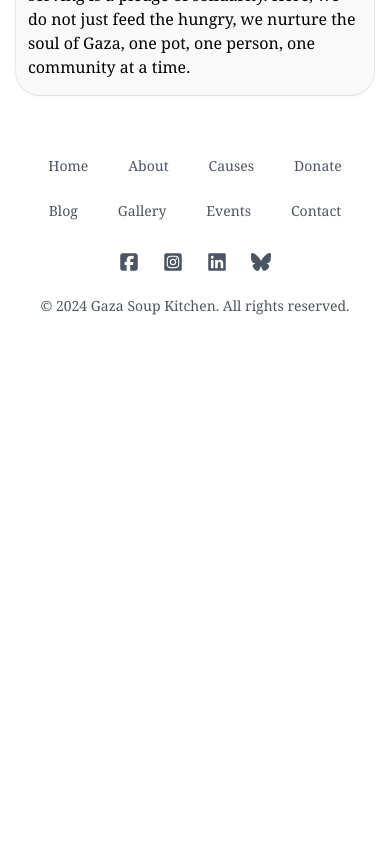
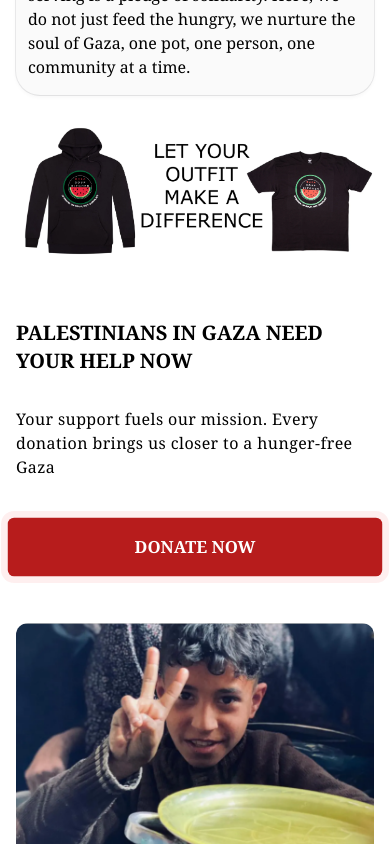
Before and after one commit to mawadSur/soup-web, a Next.js app: page / in a window 390 px wide. Shown: the part 6060-6904 px from the top of the page. Before the commit the page ends 6424 px from the top, so only its background shows below. Built offline with nearby package versions, Linux system fonts and the light colour scheme.

Commit message:
feat: added calling for donation

```diff
--- a/src/components/help-section.tsx
+++ b/src/components/help-section.tsx
@@ -1,5 +1,8 @@
-import { HELPS } from '@/constant'
+import { DONATION_URL, DONATION_URL2, HELPS } from '@/constant'
+import Image from 'next/image'
+import Link from 'next/link'
 import BlurredBgComponent from './blurred-bg'
+import { Button } from './button'
 import { MinimalCard } from './cards/minimal-card'
 import { MinimalCardDescription } from './cards/minimal-card-description'
 import { MinimalCardImage } from './cards/minimal-card-image'
@@ -10,7 +13,8 @@ export default function HelpSection() {
     <section>
       <BlurredBgComponent heroText='IGNITE HOPE AND NOURISH THE FUTURE' />
       <h2 className='py-8 md:py-12 lg:pt-28 lg:pb-10 font-bold text-black text-xl sm:text-2xl md:text-4xl text-center'>How We Can Help</h2>
-      <div className="relative grid grid-cols-1 sm:grid-cols-2 lg:grid-cols-4 gap-6 px-4 mx-auto max-w-7xl sm:px-6 lg:px-8">
+      <div className='px-4 mx-auto max-w-7xl sm:px-6 lg:px-8'>
+        <div className="relative grid grid-cols-1 sm:grid-cols-2 lg:grid-cols-4 gap-6">
           {HELPS.map((card) => (
             <MinimalCard>
               <MinimalCardImage src={card.image} alt={card.title} />
@@ -21,6 +25,49 @@ export default function HelpSection() {
             </MinimalCard>
           ))}
         </div>
+        <Link target='_blank' href={DONATION_URL2} className="block w-full py-8 md:py-12 lg:pt-28 lg:pb-0">
+          <Image
+            src="/merch.webp"
+            alt="merch"
+            layout="responsive"
+            width={1}
+            height={1}  // These values are just to maintain aspect ratio, actual values don't matter since layout="responsive"
+            loading='lazy'
+          />
+        </Link>
+        <div className="py-8 md:py-12 lg:pt-28">
+          <div className="grid items-start grid-cols-1 gap-12 lg:grid-cols-2">
+            <div>
+              <h2 className="font-bold text-black text-xl sm:text-2xl md:text-3xl">PALESTINIANS IN GAZA NEED YOUR HELP NOW</h2>
+              <p className="mt-8 tracking-wide text-base text-black sm:text-xl font-normal">
+                Your support fuels our mission. Every donation brings us closer to a hunger-free Gaza
+              </p>
+              <div className="mt-10 sm:flex sm:items-center sm:space-x-8">
+                <Button
+                  as="a"
+                  target="_blank"
+                  href={DONATION_URL}
+                  rel="noopener noreferrer"
+                  aria-label="Donate to Gaza Soup Kitchen (opens in new tab)"
+                  className="animate-buttonheartbeat rounded-md flex items-baseline justify-center gap-2 px-10 py-4 text-base font-semibold bg-[#B71C1C] text-white"
+                >
+                  DONATE NOW
+                </Button>
+              </div>
+            </div>
+            <Image
+              src="/kid2.webp"
+              alt="kid in gaza"
+              width={800}
+              height={800}
+              priority
+              sizes="(max-width: 768px) 100vw, (max-width: 1200px) 50vw, 33vw"
+              className="rounded-xl object-cover"
+              loading="eager"
+            />
+          </div>
+        </div>
+      </div>
     </section>
   )
 }
--- a/src/constant/index.ts
+++ b/src/constant/index.ts
@@ -4,6 +4,7 @@ import { LiaHandHoldingUsdSolid, LiaHandshakeSolid } from "react-icons/lia";
 import { PiHandHeart } from "react-icons/pi";
 
 export const DONATION_URL = 'https://givebutter.com/gaza-soup-kitchen';
+export const DONATION_URL2 = "https://donatestock.com/gaza-soup-kitchen"
 export const CHILDRENSERVED = 1432805;
 
 export const NAVIGATIONS = [
```
Also changed, not shown: public/kid2.webp (added), public/merch.webp (added). Lines whose indentation alone changed are shown as unchanged.
